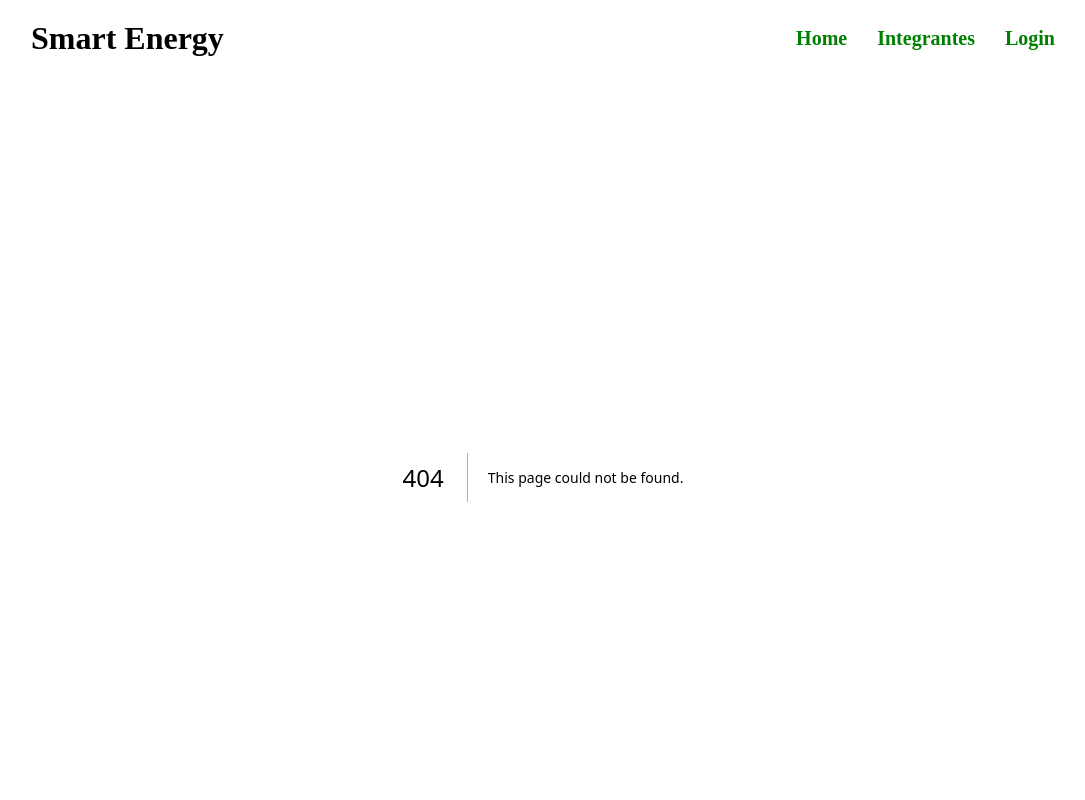
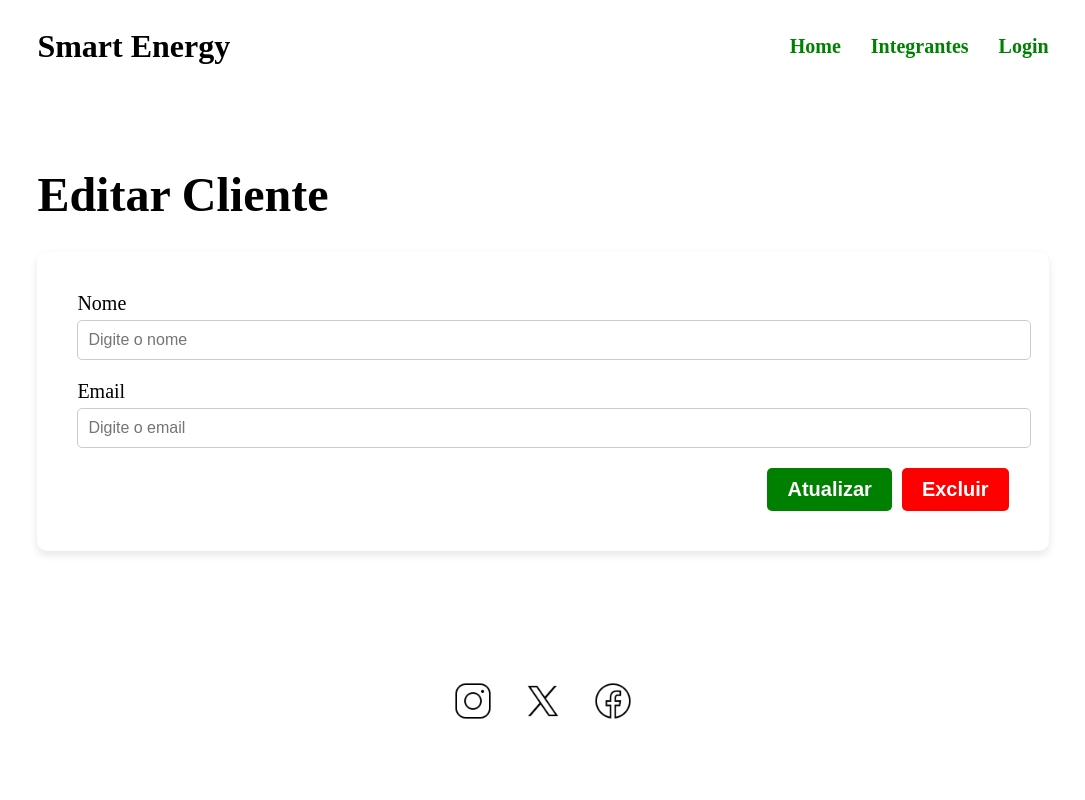
Before and after one commit to gustavoreislima13/global-solution, a Next.js app in the folder global/: page /cliente/1 in a window 1280 px wide. Before the commit this address had no page. Shown: the top 800 px of the page, without its empty margins (97-1182 px from the left). Built offline with nearby package versions, Linux system fonts and the light colour scheme; no server answers.

Commit message:
id cliente

```diff
--- /dev/null
+++ b/global/src/app/cliente/[id]/page.tsx
@@ -0,0 +1,185 @@
+"use client";
+
+import { useRouter } from "next/navigation";
+import { useEffect, useState } from "react";
+import { useParams } from "next/navigation";
+
+interface TipoCliente {
+  cpf_cliente: string;
+  nome: string;
+  email: string;
+  endereco: string;
+  telefone: string;
+  data_nasc: string;
+}
+
+export default function EditarExcluirCliente() {
+  const navigate = useRouter();
+  const { id } = useParams();
+
+  const [cliente, setCliente] = useState<TipoCliente>({
+    cpf_cliente: "",
+    nome: "",
+    email: "",
+    endereco: "",
+    telefone: "",
+    data_nasc: "",
+  });
+
+  useEffect(() => {
+    const chamadaApi = async () => {
+      try {
+        const response = await fetch(`http://localhost:8080/smartenergy/cliente/${id}`);
+        const data = await response.json();
+        setCliente(data);
+      } catch (error) {
+        console.error("Erro ao buscar cliente", error);
+      }
+    };
+    if (id) {
+      chamadaApi();
+    }
+  }, [id]);
+
+  const handleChange = (evento: React.ChangeEvent<HTMLInputElement>) => {
+    const { name, value } = evento.target;
+    setCliente({ ...cliente, [name]: value });
+  };
+
+  const handleSubmit = async (evento: React.FormEvent<HTMLFormElement>) => {
+    evento.preventDefault();
+    try {
+      const response = await fetch(`http://localhost:8080/smartenergy/cliente/${id}`, {
+        method: "PUT",
+        headers: {
+          "Content-Type": "application/json",
+        },
+        body: JSON.stringify(cliente),
+      });
+
+      if (response.ok) {
+        alert("Cliente atualizado com sucesso!");
+        navigate.push("/");
+      }
+    } catch (erro) {
+      console.error("Falha ao atualizar cliente", erro);
+    }
+  };
+
+  const handleDelete = async () => {
+    try {
+      const response = await fetch(`http://localhost:8080/smartenergy/cliente/${id}`, {
+        method: "DELETE",
+      });
+
+      if (response.ok) {
+        alert("Cliente excluído com sucesso!");
+        navigate.push("/");
+      }
+    } catch (erro) {
+      console.error("Falha ao excluir cliente", erro);
+    }
+  };
+
+  return (
+    <div style={{ padding: "50px 10%", backgroundColor: "#fff" }}>
+      <h1 style={{ fontSize: "3rem", fontWeight: "bold", color: "#000", marginBottom: "30px" }}>
+        Editar Cliente
+      </h1>
+      <div
+        style={{
+          backgroundColor: "#fff",
+          padding: "40px",
+          boxShadow: "0 4px 8px rgba(0, 0, 0, 0.1)",
+          borderRadius: "10px",
+        }}
+      >
+        <form onSubmit={handleSubmit}>
+          <div style={{ marginBottom: "20px" }}>
+            <label
+              htmlFor="idNome"
+              style={{ fontSize: "1.25rem", color: "#000", display: "block", marginBottom: "5px" }}
+            >
+              Nome
+            </label>
+            <input
+              type="text"
+              name="nome"
+              id="idNome"
+              value={cliente.nome}
+              onChange={(evento) => handleChange(evento)}
+              placeholder="Digite o nome"
+              required
+              style={{
+                padding: "10px",
+                fontSize: "1rem",
+                width: "100%",
+                borderRadius: "5px",
+                border: "1px solid #ccc",
+              }}
+            />
+          </div>
+          <div style={{ marginBottom: "20px" }}>
+            <label
+              htmlFor="idEmail"
+              style={{ fontSize: "1.25rem", color: "#000", display: "block", marginBottom: "5px" }}
+            >
+              Email
+            </label>
+            <input
+              type="email"
+              name="email"
+              id="idEmail"
+              value={cliente.email}
+              onChange={(evento) => handleChange(evento)}
+              placeholder="Digite o email"
+              required
+              style={{
+                padding: "10px",
+                fontSize: "1rem",
+                width: "100%",
+                borderRadius: "5px",
+                border: "1px solid #ccc",
+              }}
+            />
+          </div>
+          {/* Outros campos de cliente aqui */}
+          <div style={{ textAlign: "right" }}>
+            <button
+              type="submit"
+              style={{
+                backgroundColor: "#008000",
+                color: "#fff",
+                fontSize: "1.25rem",
+                fontWeight: "bold",
+                padding: "10px 20px",
+                borderRadius: "5px",
+                border: "none",
+                cursor: "pointer",
+                marginRight: "10px",
+              }}
+            >
+              Atualizar
+            </button>
+            <button
+              type="button"
+              onClick={handleDelete}
+              style={{
+                backgroundColor: "#FF0000",
+                color: "#fff",
+                fontSize: "1.25rem",
+                fontWeight: "bold",
+                padding: "10px 20px",
+                borderRadius: "5px",
+                border: "none",
+                cursor: "pointer",
+              }}
+            >
+              Excluir
+            </button>
+          </div>
+        </form>
+      </div>
+    </div>
+  );
+}
```
